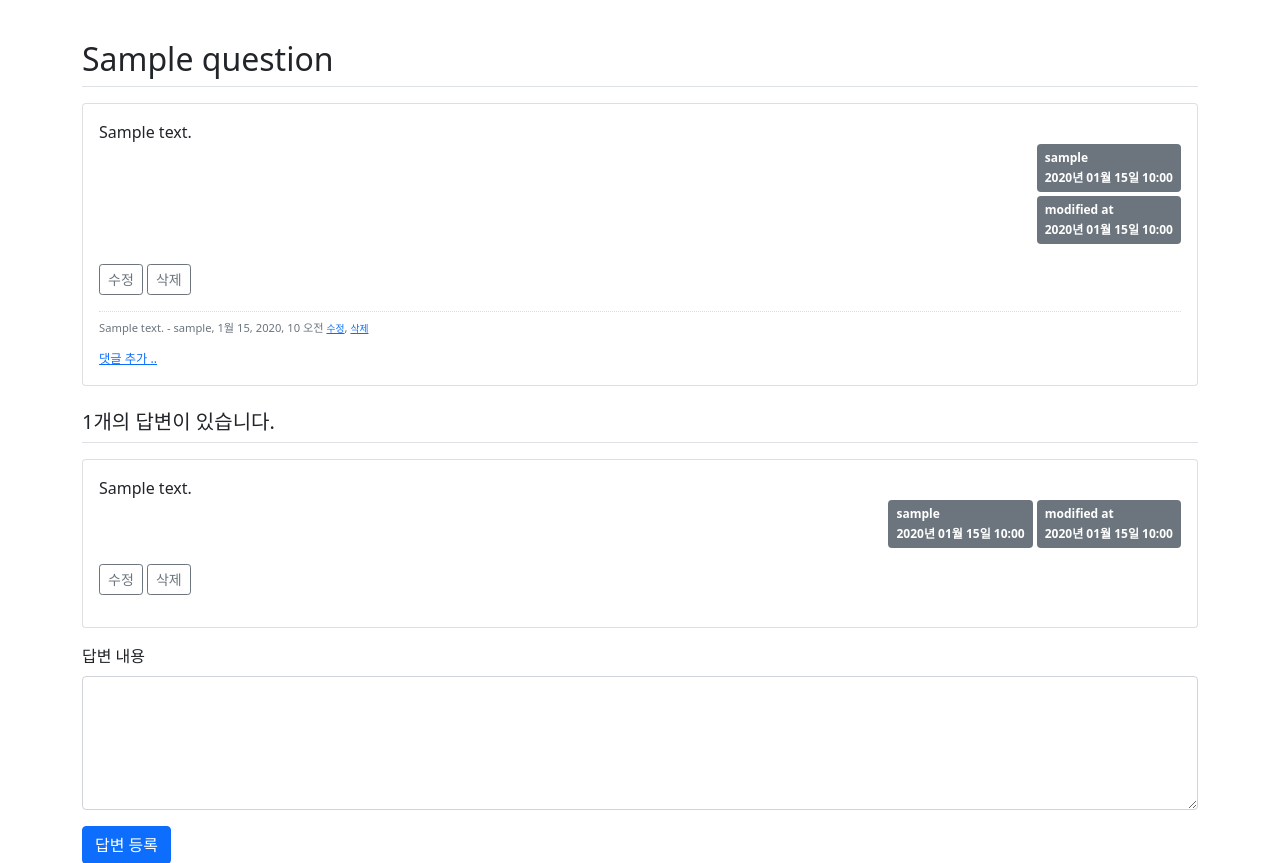
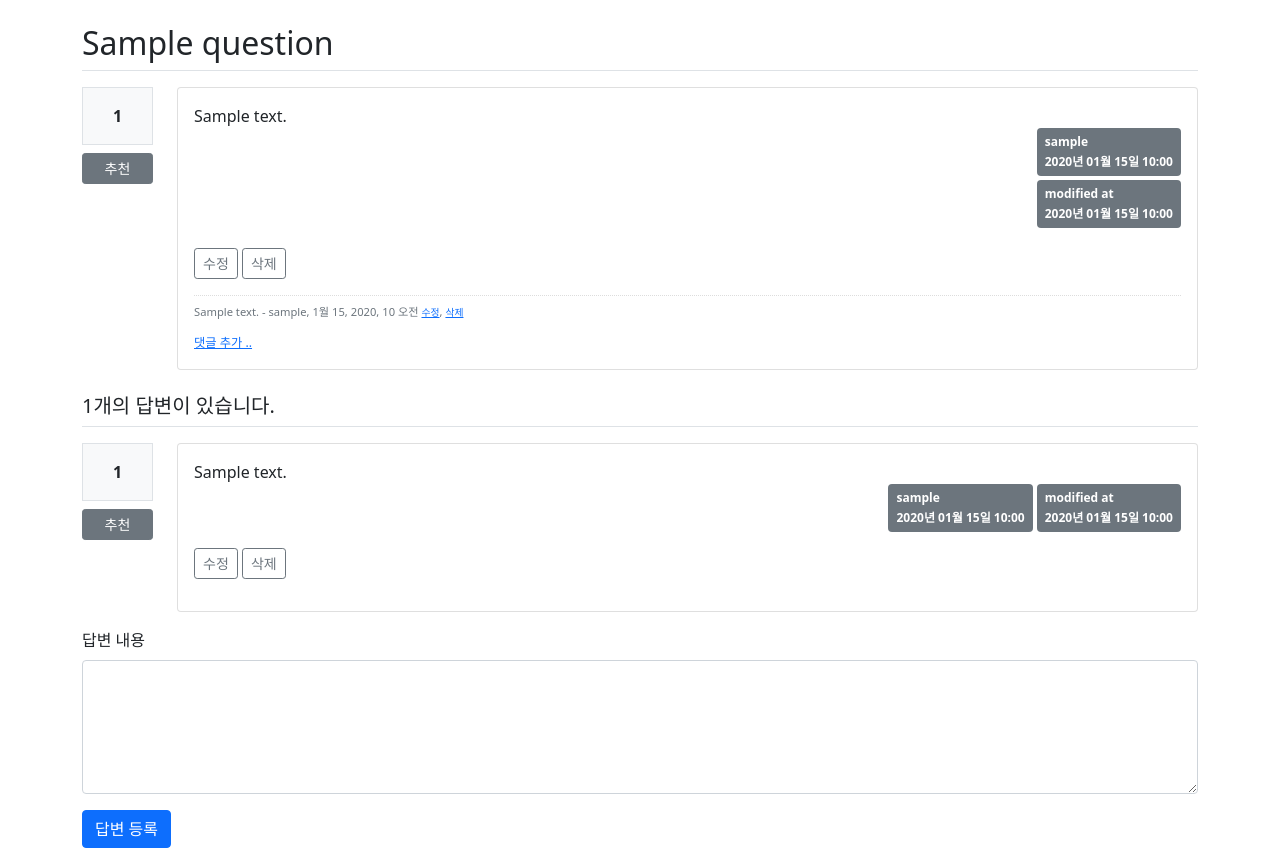
Before and after one commit to leeyongjoo/django-board-project, a Django app: page /board/answer/create/1 in a window 1280 px wide. Shown: the part 56-919 px from the top of the page. Run offline with Django 3.2, Linux system fonts and the light colour scheme; a user stored in the database is signed in; tables that the repository leaves empty hold one stand-in row (values such as "Sample post"); parts of the project's set-up code (start-up, migrations or seed data) failed here and were passed over; some libraries are stand-ins or nearby versions.

Commit message:
Feat: add recommendation, anchor
추천 기능, 앵커 추가

```diff
--- a/board/models.py
+++ b/board/models.py
@@ -9,8 +9,9 @@ class Question(models.Model):
     subject = models.CharField(max_length=200)
     content = models.TextField()
     create_date = models.DateTimeField()
-    author = models.ForeignKey(User, on_delete=models.CASCADE)
     modify_date = models.DateTimeField(null=True, blank=True)
+    author = models.ForeignKey(User, on_delete=models.CASCADE, related_name='author_question')
+    voter = models.ManyToManyField(User, related_name='voter_question')
 
     def __str__(self):
         return self.subject
@@ -20,8 +21,9 @@ class Answer(models.Model):
     question = models.ForeignKey(Question, on_delete=models.CASCADE)
     content = models.TextField()
     create_date = models.DateTimeField()
-    author = models.ForeignKey(User, on_delete=models.CASCADE)
     modify_date = models.DateTimeField(null=True, blank=True)
+    author = models.ForeignKey(User, on_delete=models.CASCADE, related_name='author_answer')
+    voter = models.ManyToManyField(User, related_name='voter_answer')
 
 
 class Comment(models.Model):
--- a/board/urls.py
+++ b/board/urls.py
@@ -1,6 +1,6 @@
 from django.urls import path
 
-from .views import base_views, question_views, answer_views, comment_views
+from .views import base_views, question_views, answer_views, comment_views, vote_views
 
 app_name = 'board'
 urlpatterns = [
@@ -25,4 +25,9 @@ urlpatterns = [
          name='comment_modify_question'),
     path('comment/delete/question/<int:comment_id>', comment_views.comment_delete_question,
          name='comment_delete_question'),
+
+    # vote_views.py
+    path('vote/question/<int:question_id>', vote_views.vote_question, name='vote_question'),
+    path('vote/answer/<int:answer_id>', vote_views.vote_answer, name='vote_answer'),
+
 ]
--- a/board/views/answer_views.py
+++ b/board/views/answer_views.py
@@ -1,6 +1,6 @@
 from django.contrib import messages
 from django.contrib.auth.decorators import login_required
-from django.shortcuts import get_object_or_404, redirect, render
+from django.shortcuts import get_object_or_404, redirect, render, resolve_url
 from django.utils import timezone
 
 from board.forms import AnswerForm, QuestionForm
@@ -20,7 +20,8 @@ def answer_create(request, question_id):
             answer.create_date = timezone.now()
             answer.author = request.user
             answer.save()
-            return redirect('board:detail', question_id=question.id)
+            return redirect('{}#answer_{}'.format(
+                resolve_url('board:detail', question_id=question.id), answer.id))
     else:
         answer_form = AnswerForm()
     context = {'question': question, 'answer_form': answer_form}
@@ -35,7 +36,8 @@ def answer_modify(request, answer_id):
     answer = get_object_or_404(Answer, pk=answer_id)
     if request.user != answer.author:
         messages.error(request, '수정 권한이 없습니다')
-        return redirect('board:detail', question_id=answer.id)
+        return redirect('{}#answer_{}'.format(
+            resolve_url('board:detail', question_id=answer.question.id), answer.id))
 
     if request.method == 'POST':
         form = AnswerForm(request.POST, instance=answer)
@@ -45,7 +47,8 @@ def answer_modify(request, answer_id):
             modified_answer.author = request.user
             modified_answer.modify_date = timezone.now()
             modified_answer.save()
-            return redirect('board:detail', question_id=answer.question.id)
+            return redirect('{}#answer_{}'.format(
+                resolve_url('board:detail', question_id=answer.question.id), answer.id))
 
     else:
         form = QuestionForm(instance=answer)
@@ -58,6 +61,6 @@ def answer_delete(request, answer_id):
     answer = get_object_or_404(Answer, pk=answer_id)
     if request.user != answer.author:
         messages.error(request, '삭제권한이 없습니다')
-        return redirect('board:detail', question_id=answer.id)
+        return redirect('board:detail', question_id=answer.question.id)
     answer.delete()
     return redirect('board:detail', question_id=answer.question.id)
--- a/static/css/style.css
+++ b/static/css/style.css
@@ -2,3 +2,10 @@
     border-top:dotted 1px #ddd;
     font-size:0.7em;
 }
+
+.anchor {
+    display: block;
+    position: relative;
+    top: -15px;
+    visibility: hidden;
+}
--- a/templates/base.html
+++ b/templates/base.html
@@ -11,7 +11,6 @@
     <link href="https://cdn.jsdelivr.net/npm/bootstrap@5.0.2/dist/css/bootstrap.min.css" rel="stylesheet"
           integrity="sha384-EVSTQN3/azprG1Anm3QDgpJLIm9Nao0Yz1ztcQTwFspd3yD65VohhpuuCOmLASjC" crossorigin="anonymous">
     <link rel="stylesheet" type="text/css" href="{% static 'css/style.css' %}">
-    <link href="{% static 'css/navbar-top-fixed.css' %}" rel="stylesheet">
     <title>Hello!</title>
 </head>
 <body>
--- a/templates/board/question_detail.html
+++ b/templates/board/question_detail.html
@@ -8,13 +8,24 @@
     <div class="alert alert-danger my-3" role="alert">
         {% for message in messages %}
         <strong>{{ message.tags }}</strong>
-        <ul><li>{{ message.message }}</li></ul>
+        <ul>
+            <li>{{ message.message }}</li>
+        </ul>
         {% endfor %}
     </div>
     {% endif %}
 
     <h2 class="border-bottom py-2">{{ question.subject }}</h2>
-    <div class="card my-3">
+
+    <div class="row my-3">
+        <div class="col-1"> <!-- 추천영역 -->
+            <div class="bg-light text-center p-3 border font-weight-bolder mb-1">{{question.voter.count}}</div>
+            <a href="#" data-uri="{% url 'board:vote_question' question.id  %}"
+               class="recommend btn btn-sm btn-secondary btn-block my-1">추천</a>
+        </div>
+        <div class="col-11"> <!-- 질문영역 -->
+
+            <div class="card">
                 <div class="card-body">
                     <div class="card-text" style="white-space: pre-line;">{{ question.content }}</div>
                     <div class="d-flex align-items-end flex-column">
@@ -68,9 +79,22 @@
 
                 </div>
             </div>
+        </div>
+    </div>
     <h5 class="border-bottom my-3 py-2">{{question.answer_set.count}}개의 답변이 있습니다.</h5>
     {% for answer in question.answer_set.all %}
-    <div class="card my-3">
+
+    <a name="answer_{{ answer.id }}" class="anchor"></a>
+
+    <div class="row my-3">
+        <div class="col-1">  <!-- 추천영역 -->
+            <div class="bg-light text-center p-3 border font-weight-bolder mb-1">{{answer.voter.count}}</div>
+            <a href="#" data-uri="{% url 'board:vote_answer' answer.id  %}"
+               class="recommend btn btn-sm btn-secondary btn-block my-1">추천</a>
+        </div>
+        <div class="col-11">  <!-- 답변영역 -->
+
+            <div class="card">
                 <div class="card-body">
                     <div class="card-text" style="white-space: pre-line;">{{ answer.content }}</div>
                     <div class="d-flex justify-content-end">
@@ -98,6 +122,8 @@
                            data-uri="{% url 'board:answer_delete' answer.id %}">삭제</a>
                     </div>
                     {% endif %}
+                </div>
+            </div>
         </div>
     </div>
     {% endfor %}
@@ -132,6 +158,17 @@ $(document).ready(function(){
             location.href = $(this).data('uri');
         }
     });
+
+    $(".recommend").on('click', function() {
+        location.href = $(this).data('uri');
+<!--        if(confirm("정말로 추천하시겠습니까?")) {-->
+<!--            location.href = $(this).data('uri');-->
+<!--        }-->
     });
+});
+
+
+
+
 </script>
 {% endblock %}
--- a/templates/board/question_list.html
+++ b/templates/board/question_list.html
@@ -8,6 +8,7 @@
         <thead>
         <tr class="text-center thead-dark">
             <th>번호</th>
+            <th>추천</th>
             <th style="width:50%">제목</th>
             <th>글쓴이</th>
             <th>작성일시</th>
@@ -21,6 +22,11 @@
             {% comment %} 오름차순 정렬
             <td>{{ question_list.start_index|add:forloop.counter|sub:1 }}</td>
             {% endcomment %}
+            <td>
+                {% if question.voter.all.count > 0 %}
+                <span class="badge badge-warning px-2 py-1">{{ question.voter.all.count }}</span>
+                {% endif %}
+            </td>
             <td class="text-left">
                 <a href="{% url 'board:detail' question.id %}">{{ question.subject }}</a>
                 {% if question.answer_set.count > 0 %}
--- a/templates/navbar.html
+++ b/templates/navbar.html
@@ -1,5 +1,5 @@
 <!-- navbar -->
-<nav class="navbar navbar-expand-md navbar-dark fixed-top bg-primary">
+<nav class="navbar navbar-expand-md navbar-dark bg-primary">
   <div class="container-fluid">
     <a class="navbar-brand" href="{% url 'board:index' %}">Project</a>
     <button class="navbar-toggler" type="button" data-bs-toggle="collapse" data-bs-target="#navbarCollapse" aria-controls="navbarCollapse" aria-expanded="false" aria-label="Toggle navigation">
```
Also changed, not shown: board/views/vote_views.py (added, +38 -0 lines), board/migrations/0006_auto_20210722_1433.py (added). Lines whose indentation alone changed are shown as unchanged.
